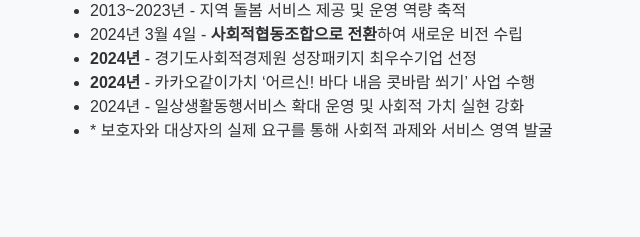
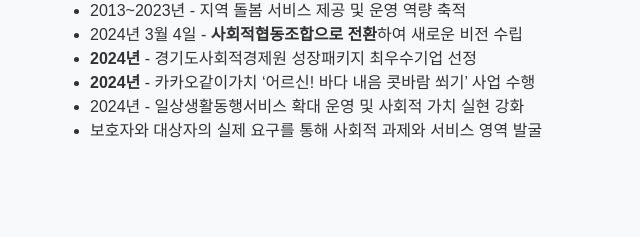
Before and after one commit to gotogether1179/-coops, a plain HTML site: page index.html in a window 1280 px wide. Shown: the part 1206-1443 px from the top of the page, 110-750 px from the left. Drawn offline with Linux system fonts and the light colour scheme.

Commit message:
Update index.html

```diff
--- a/index.html
+++ b/index.html
@@ -76,7 +76,7 @@
     <li><strong>2024년</strong> - 경기도사회적경제원 성장패키지 최우수기업 선정</li>
     <li><strong>2024년</strong> - 카카오같이가치 ‘어르신! 바다 내음 콧바람 쐬기’ 사업 수행</li>
     <li>2024년 - 일상생활동행서비스 확대 운영 및 사회적 가치 실현 강화</li>
-    <li>* 보호자와 대상자의 실제 요구를 통해 사회적 과제와 서비스 영역 발굴</li>
+    <li>보호자와 대상자의 실제 요구를 통해 사회적 과제와 서비스 영역 발굴</li>
   </ul>
 </section>
 
```
